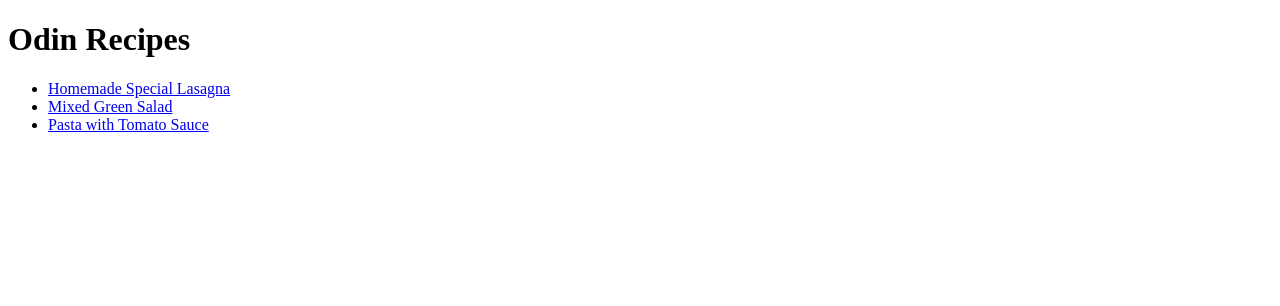
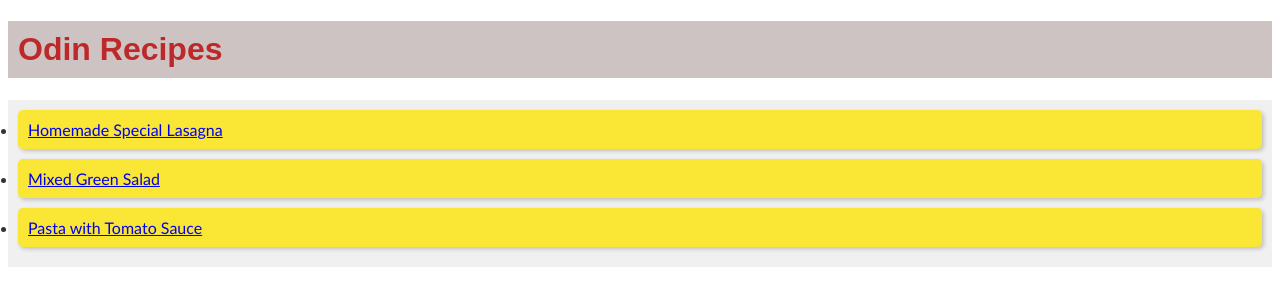
Before and after one commit to Glico80808/odin-recipes, a plain HTML site: page index.html in a window 1280 px wide. Drawn offline with Linux system fonts and the light colour scheme.

Commit message:
added a css stylesheet

```diff
--- a/index.html
+++ b/index.html
@@ -4,7 +4,7 @@
     <meta charset="UTF-8">
     <meta http-equiv="X-UA-Compatible" content="IE=edge">
     <meta name="viewport" content="width=device-width, initial-scale=1.0">
-    <title>Document</title>
+    <link rel="stylesheet" href="recipes/index style.css">
 </head>
 <body>
     <h1> Odin Recipes </h1>
--- /dev/null
+++ b/recipes/index style.css
@@ -0,0 +1,29 @@
+h1 {
+    font-family: Arial, Helvetica, sans-serif;
+    color: #bd2929;
+    background-color: #cec3c3;
+    padding: 10px;
+  }
+  ul {
+    font-family: 'Trebuchet MS', 'Lucida Sans Unicode', 'Lucida Grande', 'Lucida Sans';
+    color: #333;
+    background-color: #f0f0f0;
+    padding: 10px;
+  }
+
+  li {
+    margin-bottom: 10px;
+    padding: 10px;
+    border-radius: 5px;
+    background-color: #fae635;
+    box-shadow: 2px 2px 4px rgba(0, 0, 0, 0.2);
+  }
+
+  li:hover {
+    background-color: #f0f0f0;
+  }
+
+  li span {
+    font-weight: bold;
+    color: #900;
+  }
```
